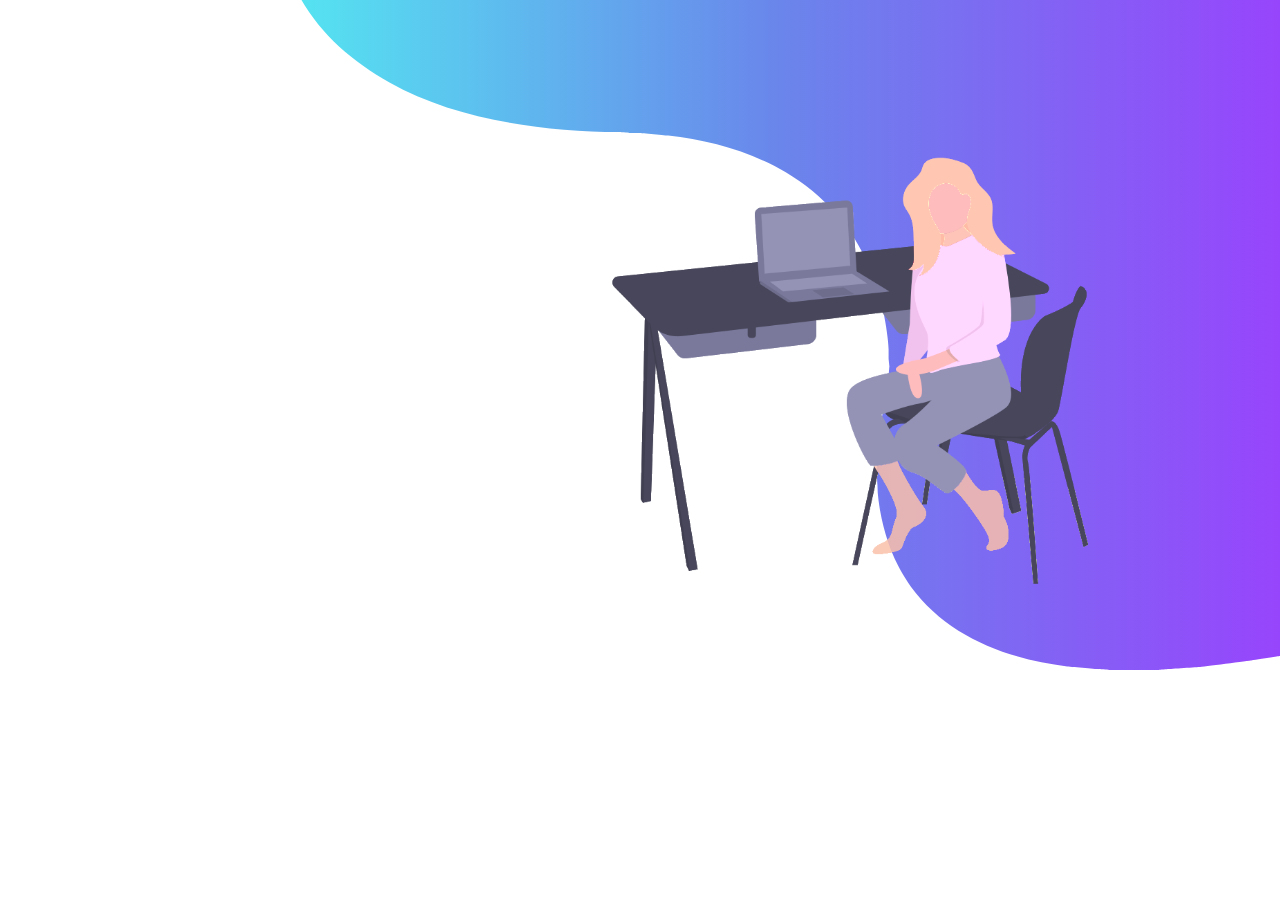
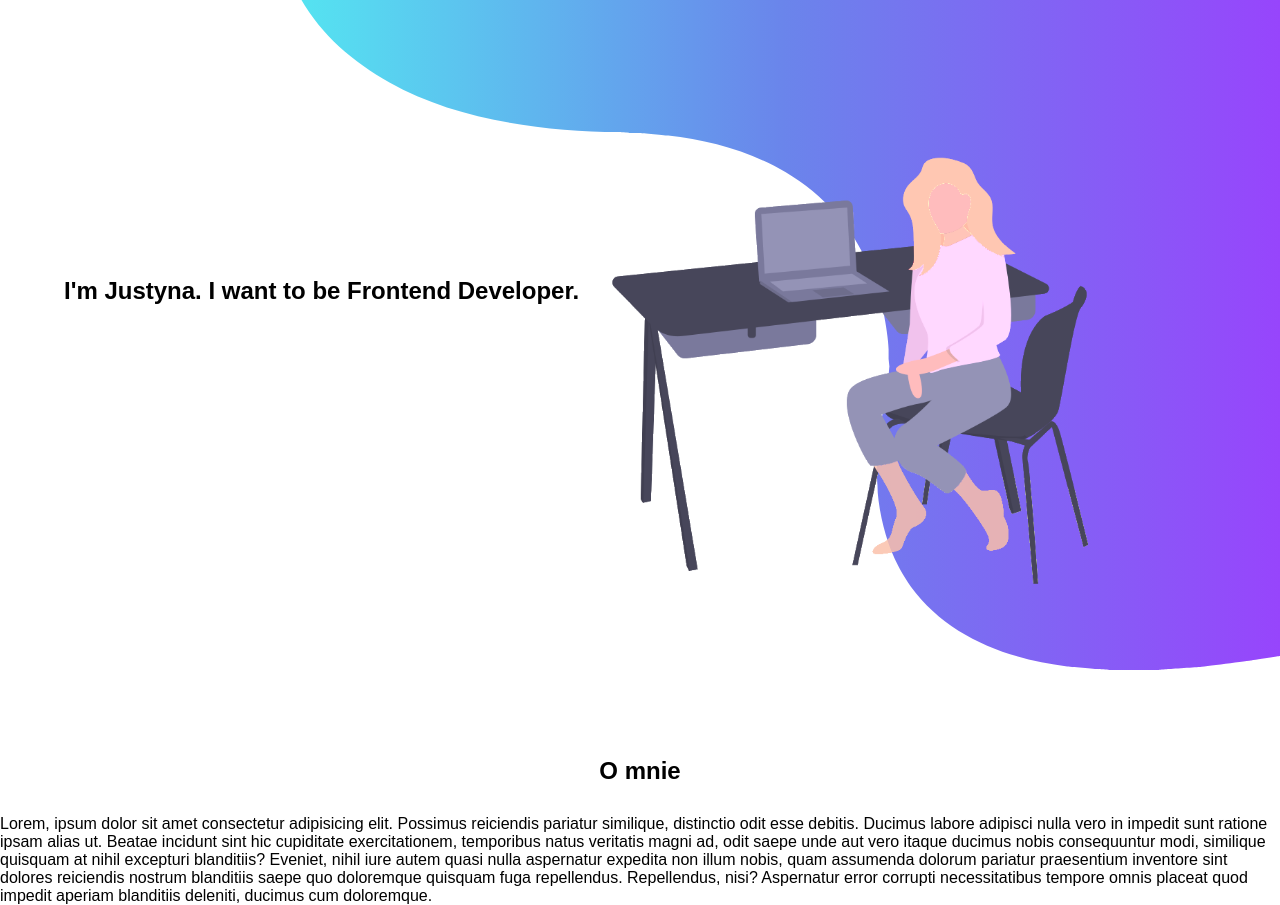
Before and after one commit to j-guzik/MyWebsite, a plain HTML site: page index.html in a window 1280 px wide. Shown: the part 43-948 px from the top of the page. Before the commit the page ends 800 px from the top, so only its background shows below. Drawn offline with Linux system fonts and the light colour scheme.

Commit message:
Landing page

```diff
--- a/index.html
+++ b/index.html
@@ -68,36 +68,20 @@
                     1536.00,755.00 1536.00,0.00 1536.00,0.00
                     1536.00,0.00 461.00,0.00 461.00,0.00 Z" />
        </svg>
-       <img src="mainImage.png" alt="">
+       <img src="mainImage.png" alt="woman with laptop">
             <div class="textBox">
-                <h2>Jestem Justyna</h2>
+                <h2>I'm Justyna. I want to be Frontend Developer.</h2>
             </div>
         </section>
+        <section class="about">
+            <div class="heading">
+                <h2>O mnie</h2>
+            </div>
+            <div class="content">
+                <p>Lorem, ipsum dolor sit amet consectetur adipisicing elit. Possimus reiciendis pariatur similique, distinctio odit esse debitis. Ducimus labore adipisci nulla vero in impedit sunt ratione ipsam alias ut. Beatae incidunt sint hic cupiditate exercitationem, temporibus natus veritatis magni ad, odit saepe unde aut vero itaque ducimus nobis consequuntur modi, similique quisquam at nihil excepturi blanditiis? Eveniet, nihil iure autem quasi nulla aspernatur expedita non illum nobis, quam assumenda dolorum pariatur praesentium inventore sint dolores reiciendis nostrum blanditiis saepe quo doloremque quisquam fuga repellendus. Repellendus, nisi? Aspernatur error corrupti necessitatibus tempore omnis placeat quod impedit aperiam blanditiis deleniti, ducimus cum doloremque.</p>
+            </div>
+
+        </section>
     </div>
-
-<!-- <script>
-const balls = ["image1"];                                               Jak zrobic liste divow w java script?
-// Keyframes
-balls.forEach((el, i, ra) => {
-    let to = {
-        x: Math.random() * (i % 2 === 0 ? -11 : 11),
-        y: Math.random() * 12
-    };
-
-    let anim = el.animate(
-        [
-            { transform: "translate(0, 0)" },
-            { transform: `translate(${to.x}rem, ${to.y}rem)` }
-        ],
-        {
-            duration: (Math.random() + 1) * 2000, // random duration
-            direction: "alternate",
-            fill: "both",
-            iterations: Infinity,
-            easing: "ease-in-out"
-        }
-    );
-});
-</script> -->
 </body>
 </html>
--- a/style.css
+++ b/style.css
@@ -3,11 +3,13 @@
     padding: 0;
     box-sizing: border-box;
     -webkit-tap-highlight-color: transparent;
+    overflow-x: hidden;
+
 }
 
 .wrap {
     position: relative;
-    width: 100vw;
+    max-width: 100vw;
     font-family: Arial, Helvetica, sans-serif;
 }
 
@@ -25,9 +27,10 @@ h1 {
 
 .banner {
     position: relative;
+    top: 0;
+    left: 0;
     min-height: 100vh;
     width: 100vw;
-    text-align: center;
 }
 
 #waves {
@@ -41,11 +44,32 @@ h1 {
     fill: url(#MyGradient);
 }
 
+.textBox {
+    position: absolute;
+    top: 40vh;
+    left: 5%;
+}
+
 img {
     position: absolute;
     width: 38vw;
     top: 23vh;
     right: 15%;
+}
+
+.heading {
+    width: 100%;
+    text-align: center;
+    margin-bottom: 30px;
+}
+
+.about {
+    position: relative;
+}
+
+.content {
+    width: 100vw;
+
 }
 
 /*
```
